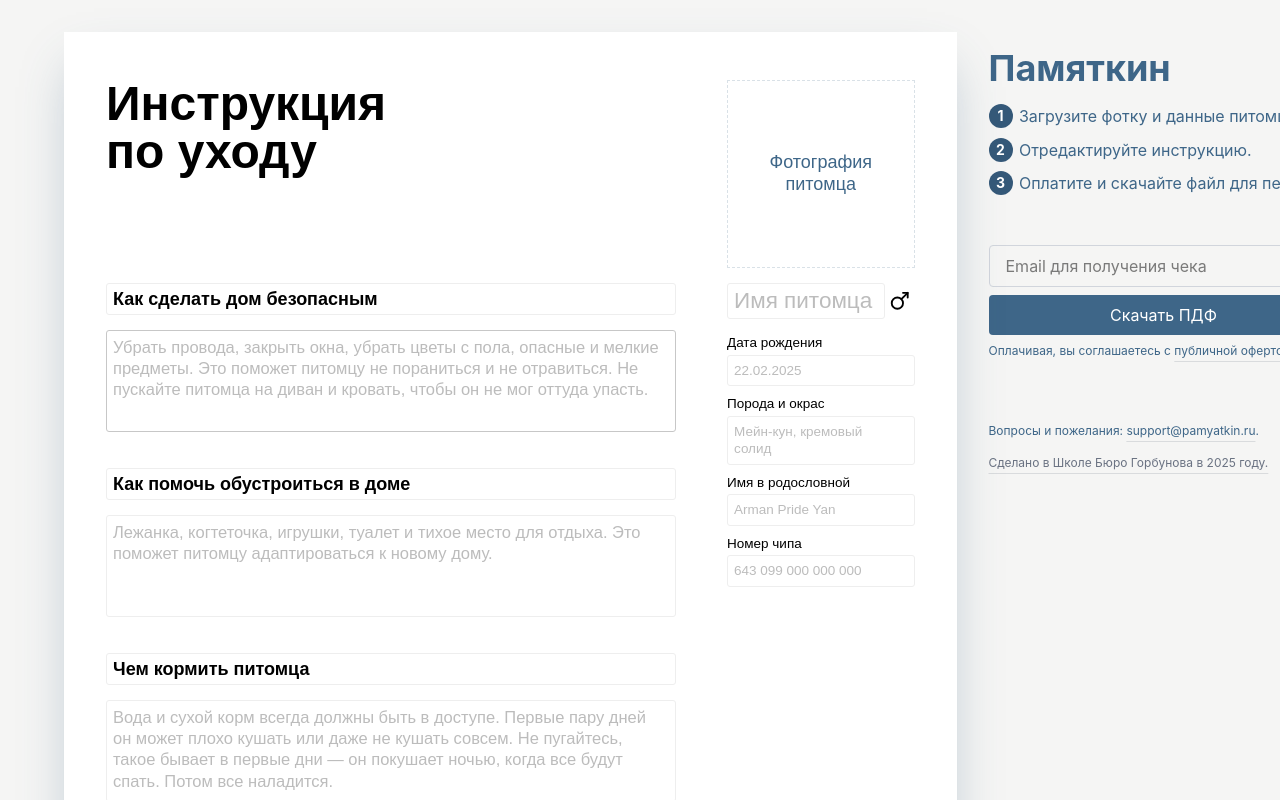
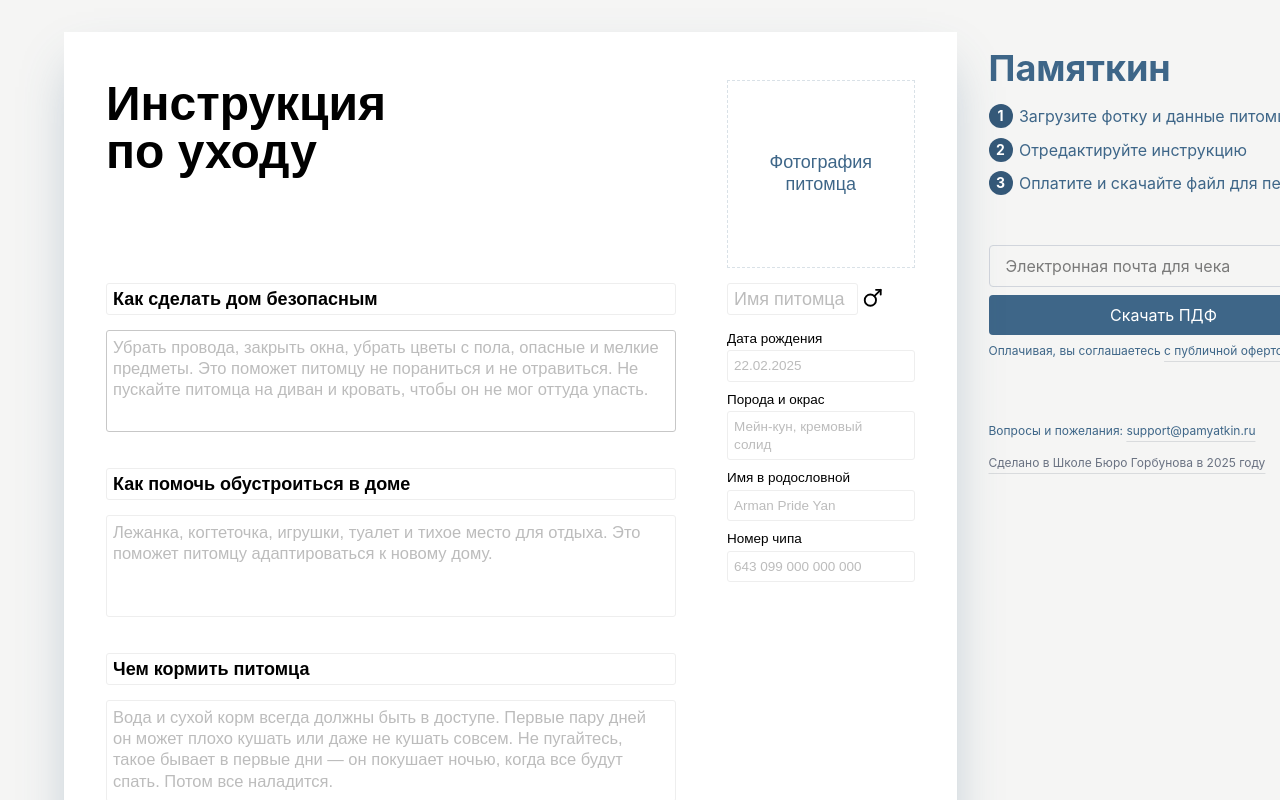
Before and after one commit to talyguryn/pamyatkin, a Next.js app: page / in a window 1280 px wide. Shown: the top 800 px of the page. Built offline with nearby package versions, Linux system fonts and the light colour scheme; no server answers.

Commit message:
apply fixes

```diff
--- a/src/app/page.tsx
+++ b/src/app/page.tsx
@@ -117,9 +117,9 @@ export default function Home() {
                 Соберите и скачайте инструкцию по уходу за домашним животным:
               </div> */}
               <ol className="space-y-2 mt-1 pl-6 custom-counter">
-                <li>Загрузите фотку и данные питомца.</li>
-                <li>Отредактируйте инструкцию.</li>
-                <li>Оплатите и скачайте файл для печати.</li>
+                <li>Загрузите фотку и данные питомца</li>
+                <li>Отредактируйте инструкцию</li>
+                <li>Оплатите и скачайте файл для печати</li>
               </ol>
             </div>
           </div>
@@ -154,7 +154,7 @@ export default function Home() {
             {/* input field for user's email */}
             <input
               type="email"
-              placeholder="Email для получения чека"
+              placeholder="Электронная почта для чека"
               className="px-4 py-2 border border-gray-300 rounded focus:outline-none focus:ring-2 focus:ring-[#3e6688] w-full"
               onChange={(e) => {
                 setUserEmail(e.target.value);
@@ -178,15 +178,14 @@ export default function Home() {
               Скачать ПДФ {price ? `за ${price} ₽` : ''}
             </button>
             <div className="text-[#3e6688] text-xs mb-2">
-              Оплачивая, вы соглашаетесь с{' '}
+              Оплачивая, вы соглашаетесь{' '}
               <a
                 href="/oferta"
                 target="_blank"
                 className="text-[#3e6688] underline"
               >
-                публичной офертой
+                с публичной офертой
               </a>
-              .
             </div>
             <div className="text-[#3e6688] text-xs mt-12">
               Вопросы и пожелания:{' '}
@@ -196,11 +195,10 @@ export default function Home() {
               >
                 support@pamyatkin.ru
               </a>
-              .
             </div>
             <div className="text-xs text-gray-500 mt-2 ">
               <a href="https://bureau.ru/school/" target="_blank">
-                Сделано в Школе Бюро Горбунова в 2025 году.
+                Сделано в Школе Бюро Горбунова в 2025 году
               </a>
             </div>
           </div>
--- a/src/components/leaflet.tsx
+++ b/src/components/leaflet.tsx
@@ -367,7 +367,7 @@ export default function Leaflet() {
                 contentEditable={true}
                 placeholder={leafletData.petName.placeholder}
                 style={{
-                  fontSize: `calc(15px * ${SCALE_FACTOR})`,
+                  fontSize: `calc(12px * ${SCALE_FACTOR})`,
                   lineHeight: '1',
                 }}
               />
```
